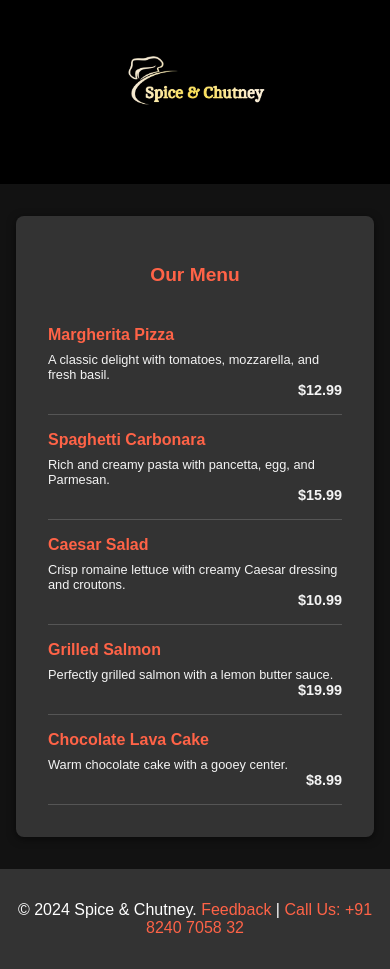
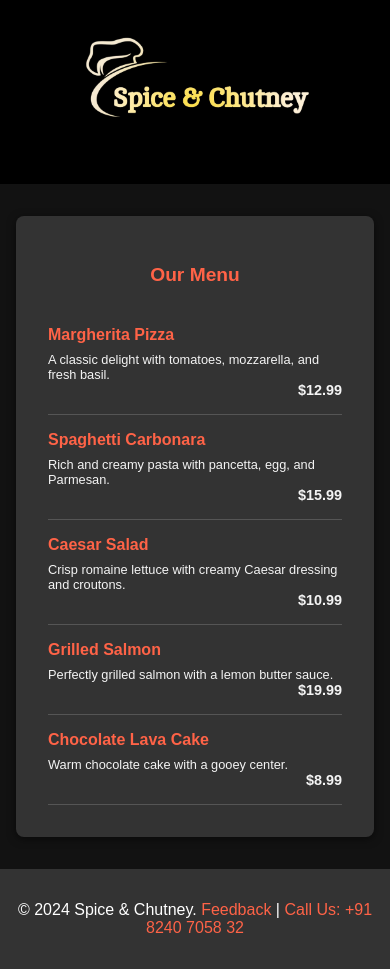
Before and after one commit to aayy07/spiceandchutney, a plain HTML site: page index.html in a window 390 px wide. Drawn offline with Linux system fonts and the light colour scheme.

Commit message:
Version 1.4

```diff
--- a/styles.css
+++ b/styles.css
@@ -18,12 +18,16 @@ header {
 
 @media (max-width: 768px) {
     header {
+        background: url('banner-mobile.jpeg') no-repeat center center;
+        background-size: cover;
         height: 150px; /* Adjust height for smaller screens */
     }
 }
 
 @media (max-width: 480px) {
     header {
+        background: url('banner-mobile.jpeg') no-repeat center center;
+        background-size: cover;
         height: 120px; /* Adjust height for mobile screens */
     }
 }
```
Also changed, not shown: banner-mobile.jpeg (added).
